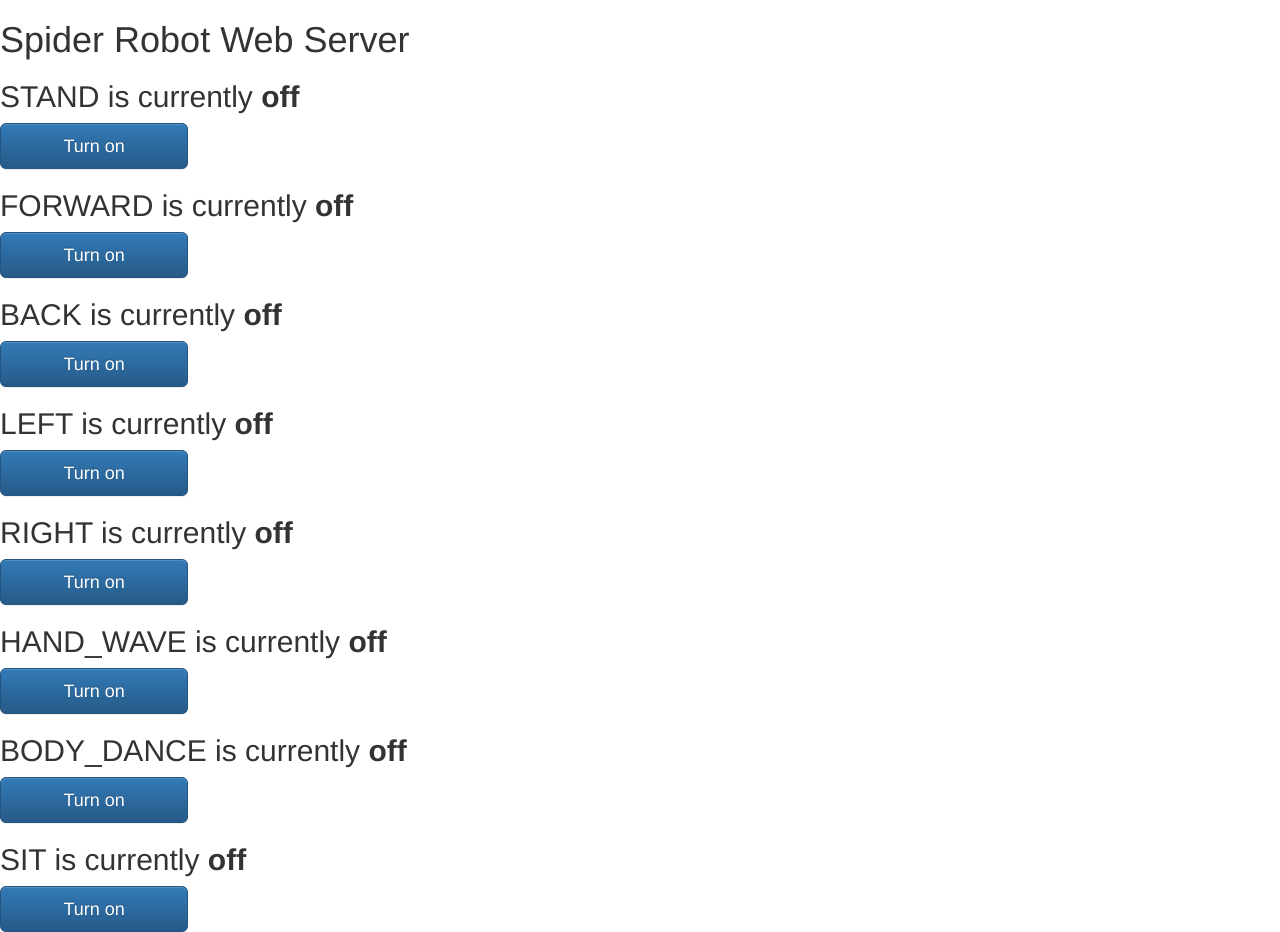
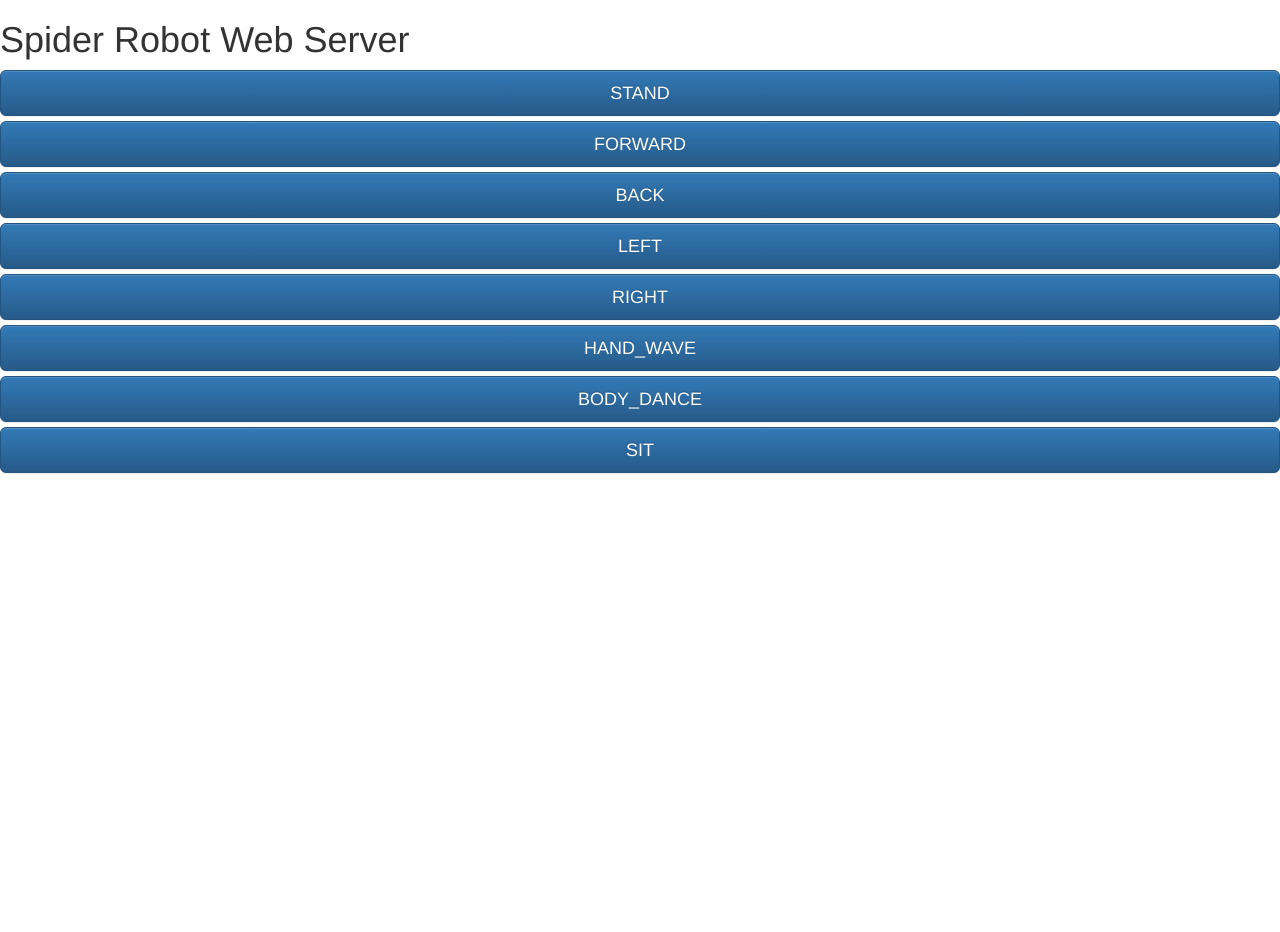
Before and after one commit to KevinAsher/aranha, a Flask app: page / in a window 1280 px wide. After the commit the page ends 474 px from the top, so only its background shows below. Run offline with Flask 2, Linux system fonts and the light colour scheme; some libraries are stand-ins or nearby versions.

Commit message:
arruma html

```diff
--- a/web-server/templates/main.html
+++ b/web-server/templates/main.html
@@ -13,14 +13,7 @@
 <body>
    <h1>Spider Robot Web Server</h1>
    {% for pin in pins %}
-   <h2>{{ pins[pin].name }}
-   {% if pins[pin].state == 'True' %}
-      is currently <strong>on</strong></h2><div class="row"><div class="col-md-2">
-      <a href="/esp8266/{{pin}}/0" class="btn btn-block btn-lg btn-default" role="button">Turn off</a></div></div>
-   {% else %}
-      is currently <strong>off</strong></h2><div class="row"><div class="col-md-2">
-      <a href="/esp8266/{{pin}}/1" class="btn btn-block btn-lg btn-primary" role="button">Turn on</a></div></div>
-   {% endif %}
+      <a href="/esp8266/{{pin}}/1" class="btn btn-block btn-lg btn-primary" role="button">{{ pins[pin].name }}</a>
    {% endfor %}
 </body>
 </html>
```
